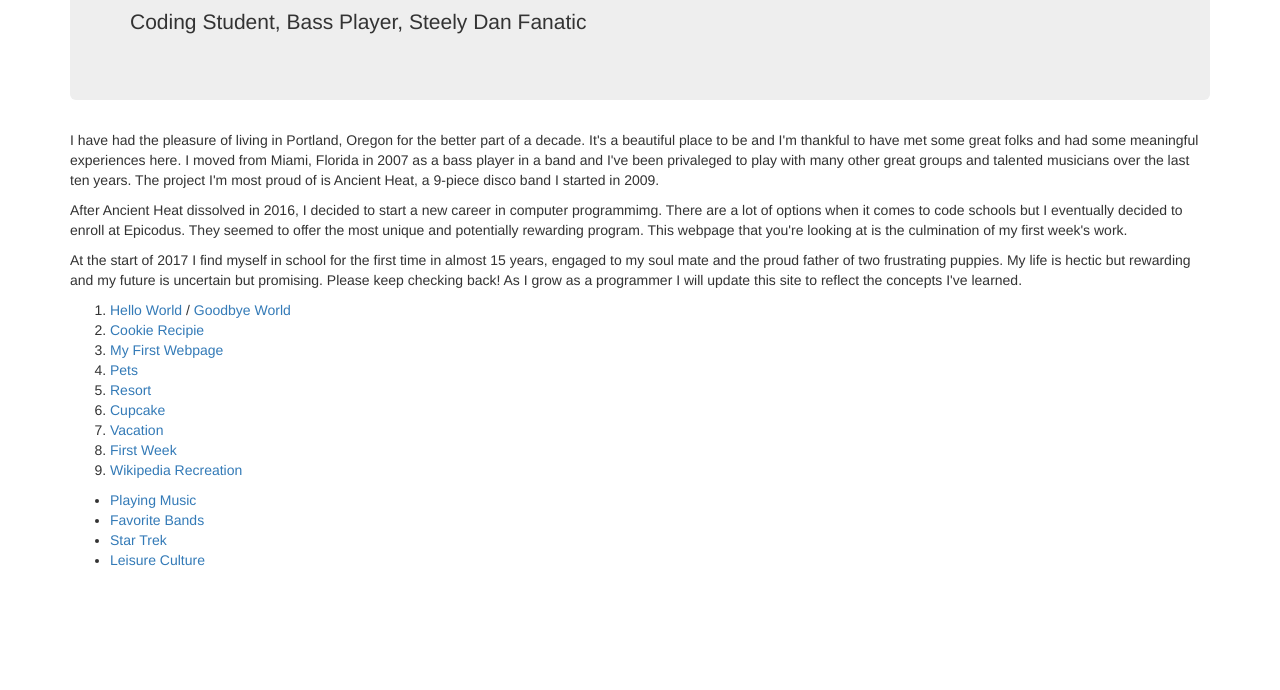
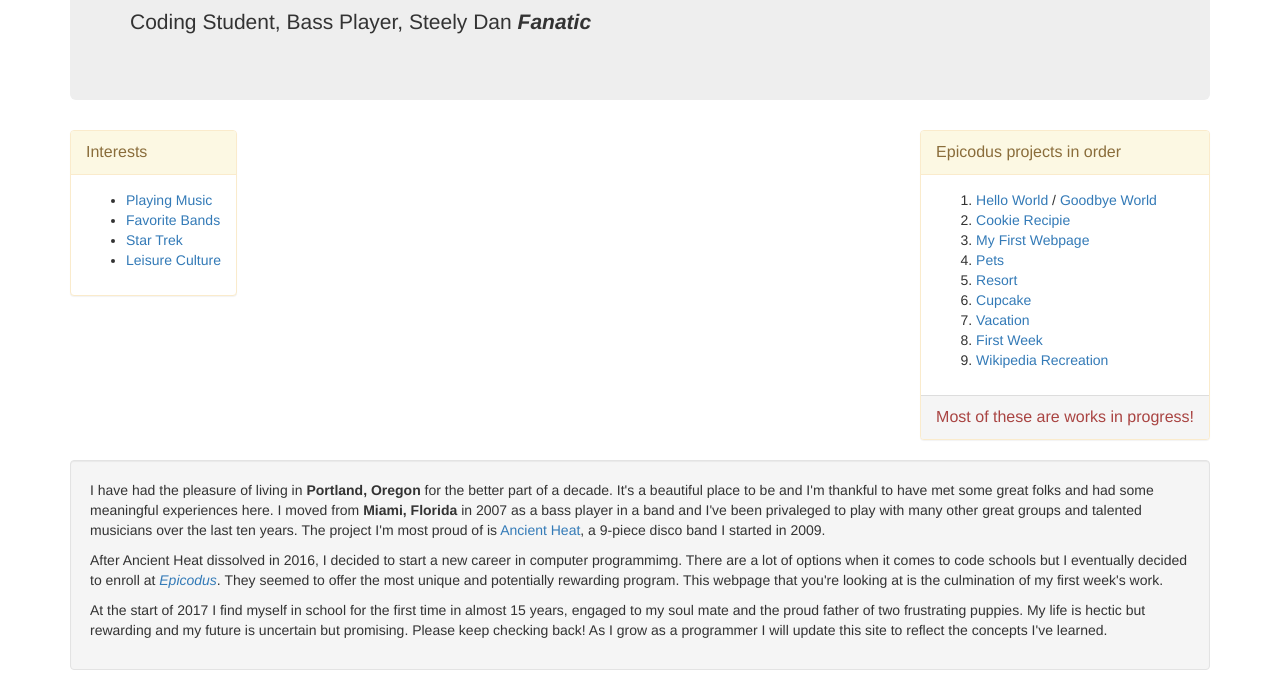
Before and after one commit to Brendangrubb/portfolio, a plain HTML site: page index.html in a window 1280 px wide. Shown: the part 140-830 px from the top of the page. Before the commit the page ends 800 px from the top, so only its background shows below. Drawn offline with Linux system fonts and the light colour scheme.

Commit message:
add floats, well, inline elements

```diff
--- a/css/styles.css
+++ b/css/styles.css
@@ -3,13 +3,18 @@ h1 {
 }
 
 .about-me {
+  float: left;
 
 }
 
 .projects {
-
+  float: right;
 }
 
 .interests {
+  float: left;
+}
 
+.bold {
+  font-weight: bold;
 }
--- a/index.html
+++ b/index.html
@@ -10,19 +10,15 @@
 
       <div class="jumbotron">
         <h1>Brendan Grubb</h1>
-        <p>Coding Student, Bass Player, Steely Dan Fanatic</p>
+        <p>Coding Student, Bass Player, Steely Dan <strong><em>Fanatic</em></strong></p>
       </div>
 
-      <div  class="about-me">
-        <p>I have had the pleasure of living in Portland, Oregon for the better part of a decade. It's a beautiful place to be and I'm thankful to have met some great folks and had some meaningful experiences here. I moved from Miami, Florida in 2007 as a bass player in a band and I've been privaleged to play with many other great groups and talented musicians over the last ten years. The project I'm most proud of is Ancient Heat, a 9-piece disco band I started in 2009.</p>
-
-        <p>After Ancient Heat dissolved in 2016, I decided to start a new career in computer programmimg. There are a lot of options when it comes to code schools but I eventually decided to enroll at Epicodus. They seemed to offer the most unique and potentially rewarding program. This webpage that you're looking at is the culmination of my first week's work.</p>
-
-        <p>At the start of 2017 I find myself in school for the first time in almost 15 years, engaged to my soul mate and the proud father of two frustrating puppies. My life is hectic but rewarding and my future is uncertain but promising. Please keep checking back! As I grow as a programmer I will update this site to reflect the concepts I've learned.
-        </p>
+      <div class="projects panel panel-warning">
+        <div class="panel-heading">
+          <p class="panel-title">Epicodus projects in order</h3>
         </div>
-
-      <ol class="projects">
+        <div class="panel-body">
+          <ol>
             <li><a href="https://github.com/Brendangrubb/hello-world.git">Hello World</a> / <a href="https://github.com/Brendangrubb/goodbye.git">Goodbye World</a></li>
             <li><a href="https://github.com/Brendangrubb/cookie-recipe.git">Cookie Recipie</a></li>
             <li><a href="https://github.com/Brendangrubb/my-first-webpage.git">My First Webpage</a></li>
@@ -33,13 +29,35 @@
             <li><a href="https://github.com/Brendangrubb/First-Week.git">First Week</a></li>
             <li><a href="https://github.com/Brendangrubb/Wikipedia-Home-Page-Recreation.git">Wikipedia Recreation</a></li>
           </ol>
+        </div>
+        <div class="panel-footer text-danger">
+          <p class="panel-title">Most of these are works in progress!</h4>
+        </div>
+      </div>
 
-      <ul class="interests">
+      <div class="interests panel panel-warning">
+        <div class="panel-heading">
+          <p class="panel-title">Interests</h3>
+        </div>
+        <div class="panel-body">
+          <ul>
             <li><a href="playing-music.html">Playing Music</a></li>
             <li><a href="favorite-bands.html">Favorite Bands</a></li>
             <li><a href="star-trek.html">Star Trek</a></li>
             <li><a href="leisure-culture.html">Leisure Culture</a></li>
           </ul>
+        </div>
+      </div>
+
+      <div  class="well about-me">
+        <p>I have had the pleasure of living in <span class="bold">Portland, Oregon</span> for the better part of a decade. It's a beautiful place to be and I'm thankful to have met some great folks and had some meaningful experiences here. I moved from <span class="bold">Miami, Florida</span> in 2007 as a bass player in a band and I've been privaleged to play with many other great groups and talented musicians over the last ten years. The project I'm most proud of is <a href="http://www.ancientheatdisco.com">Ancient Heat</a>, a 9-piece disco band I started in 2009.</p>
+
+        <p>After Ancient Heat dissolved in 2016, I decided to start a new career in computer programmimg. There are a lot of options when it comes to code schools but I eventually decided to enroll at <em><a href="https://www.epicodus.com/">Epicodus</a></em>. They seemed to offer the most unique and potentially rewarding program. This webpage that you're looking at is the culmination of my first week's work.</p>
+
+        <p>At the start of 2017 I find myself in school for the first time in almost 15 years, engaged to my soul mate and the proud father of two frustrating puppies. My life is hectic but rewarding and my future is uncertain but promising. Please keep checking back! As I grow as a programmer I will update this site to reflect the concepts I've learned.
+        </p>
+      </div>
+
 
 
 
```
Lines whose indentation alone changed are shown as unchanged.
